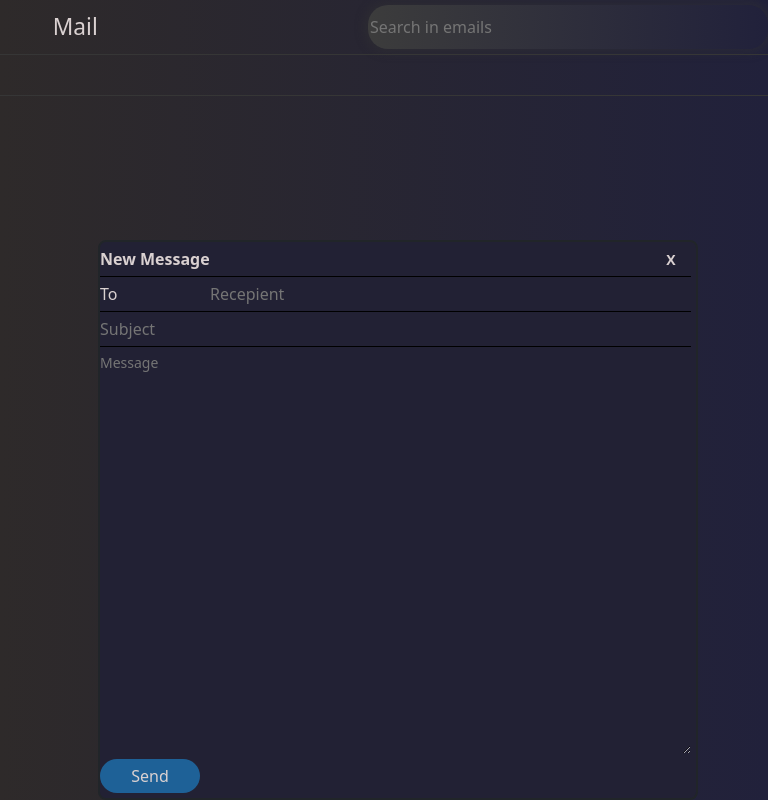
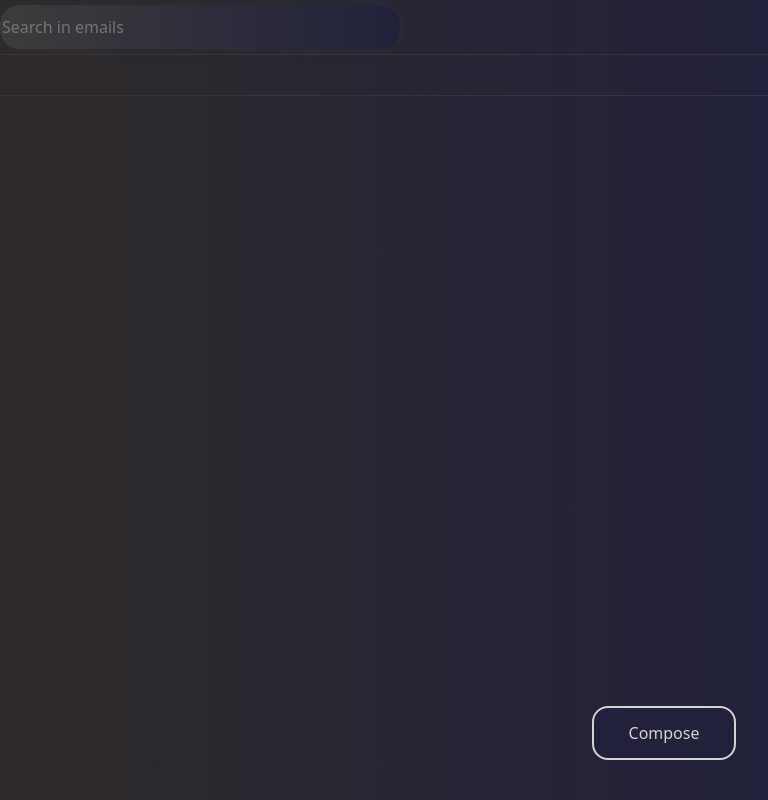
Before and after one commit to HammadAwan424/mail-it, a Flask app: template templates/index.html in a window 768 px wide. Run offline with Flask 3, Linux system fonts and the light colour scheme; the template is opened without the code that fills it: most values are stand-ins (such as "Sample title", 1, 10 or a date in 2020); parts of the project's set-up code (start-up, migrations or seed data) failed here and were passed over; some libraries are stand-ins or nearby versions.

Commit message:
Mobile can not send mails

```diff
--- a/app.py
+++ b/app.py
@@ -194,5 +194,5 @@
 @logged_in
 def delete():
     body = request.json
-    Email.del_from_db(mail_id=body.get('mail_id'), user=session.get('user')['id'])
+    Email.del_from_db(mail_id=body.get('mail_id'), user_id=session.get('user')['id'])
     return "successful"
--- a/static/index.css
+++ b/static/index.css
@@ -248,34 +248,15 @@
 
 
 
-
-@media screen and (max-width: 768px) {
-    .no-mobile {
-        display: none;
-    }
-    .sixth > div {
-        font-size: small;
-        margin-top: -2px;
-    }
-    .menu {
-        font-size: small;
-    }
-}
-
-
-@media screen and (min-width: 768px) {
 .compose-area {
     position: absolute;
     display: grid;
     background-color: var(--second-color);
     grid-template-columns: auto 1fr;
     grid-template-rows: auto auto auto 1fr auto;
-        border-radius: 8px;
-        border: 2px solid;
-        height: 70%;
-        width: 600px;
-        right: 70px;
-        bottom: 0;
+    height: 100%;
+    top: 0px;
+    width: 100%;
     overflow: hidden;
 }
 .compose-area>textarea[placeholder="Message"],
@@ -287,7 +268,7 @@
     background-color: transparent;
     outline: none;
     margin: 0;
-        padding: 5px;
+    padding: 8px;
     position: relative;
 }
 
@@ -355,10 +336,10 @@
     opacity: 1;
 }
 .compose-btn {
-        padding: 0.8rem 2.5rem;
+    text-align: center;
+    width: 8rem;
+    padding: 0.8rem 0;
     border-radius: 1rem;
-        margin: 2rem 0 0.5rem 1rem;
-        display: block;
 }
 .send {
     background: linear-gradient(90deg, rgb(30, 97, 151), rgb(30, 97, 151));
@@ -381,8 +362,42 @@
 }
 
 
+@media screen and (max-width: 768px) {
+    .compose-btn{ /* Specially for mobile */
+        position: fixed;
+        bottom: 2rem;
+        right: 2rem;
+    }
+    .no-mobile {
+        display: none !important;
+    }
+    .sixth > div {
+        font-size: small;
+        margin-top: -2px;
+    }
+    .menu {
+        font-size: small;
+    }
+}
+
+
+@media screen and (min-width: 768px) {
+    .compose-area {
+        border: 2px solid;
+        height: 70%;
+        width: 600px;
+        right: 70px;
+        bottom: 0;
+        top: auto;
+    }
+    .compose-btn {
+        max-width: 9rem;
+        width: 80%;
+        margin: 2rem 0 0.5rem 1rem;
+        display: block;
+    }
     .no-desktop {
-        display: none;
+        display: none !important;
     }
     .search_bar {
         width: 50%;
--- a/static/index.js
+++ b/static/index.js
@@ -28,10 +28,11 @@
         requestPage(event.target, "#next", -1, checkboxManager);
     });
 
-  //Loads the Form for desktop to send mail (func defined below)
-  let composeBtn = document.querySelector(".sidebar-desk .compose-btn");
-  composeBtn.addEventListener("click", renderComposeForm);
-  renderComposeForm()
+  //Loads the Form to send mail (func defined below)
+  let composeBtnDesk = document.querySelector(".sidebar-desk .compose-btn")
+  let composeBtnMobile = document.getElementById("compose-btn-mobile")
+  composeBtnDesk.addEventListener("click", renderComposeForm);
+  composeBtnMobile.addEventListener("click", renderComposeForm)
 
   //Set up trash icons to send mail-delete requests with corresponding id (func defined below)
   mailDeleter(".third");
@@ -45,7 +46,7 @@
   dateManager(mails);
 
   //Plays an animation for mobile devices when mail is selected (func defined below)
-  mailSelectAnimation()
+  // mailSelectAnimation()
 
   //Makes a mail read (unbold) when clicked, simulating it is read by user
   document.querySelectorAll("tr > .sixth").forEach(function (tr) {
@@ -61,7 +62,6 @@
   document.getElementById("hamburger").addEventListener("click", function () {
     document.querySelector(".sidebar-desk").classList.toggle("animate");
   });
-
 });
 
 
@@ -355,7 +355,7 @@
   }
   let composeForm = document.createElement("form");
 
-  composeForm.classList.add("no-mobile", "compose-area");
+  composeForm.classList.add("compose-area");
   composeForm.id = "composeForm";
   let html = `
   <div class="ca-header fw-bold light">
--- a/templates/index.html
+++ b/templates/index.html
@@ -115,6 +115,7 @@
                     {%- endfor %}
                 </table>
                 <div class="sidebar-mob no-desktop"></div>
+                <button class="uni-btn compose-btn light no-desktop" id="compose-btn-mobile">Compose</button>
                 <div id="jsonContainer" data-json="{{serverSideJson}}"></div>
             </div>
         </div>
```
Also changed, not shown: tests.py (line endings or trailing spaces). Lines whose indentation alone changed are shown as unchanged.
